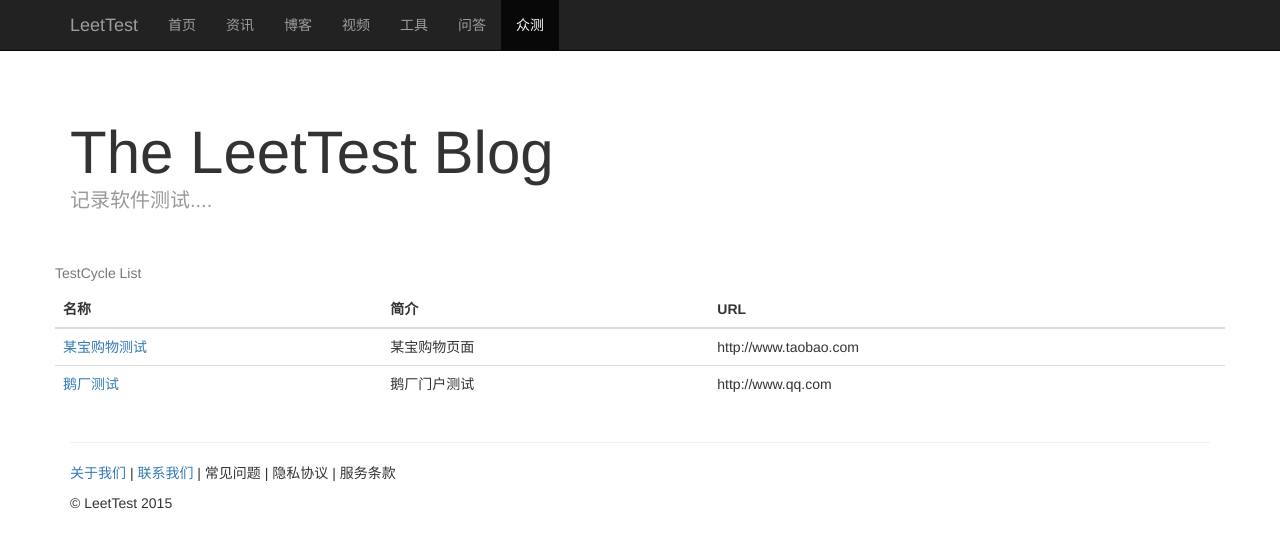
After one commit to nicevoice/leettest, a Django app: page /crowd/ in a window 1280 px wide. The commit adds this page. Shown: the top 548 px of the page. Run offline with Django 3.2, Linux system fonts and the light colour scheme; data comes from the database, SQL or seed files in the repository; both versions use the stored data as it was after the commit; parts of the project's set-up code (start-up, migrations or seed data) failed here and were passed over; some libraries are stand-ins or nearby versions.

Commit message:
add crowd modules

```diff
--- a/blog/templates/blog_list.html
+++ b/blog/templates/blog_list.html
@@ -82,5 +82,5 @@
         <a href="#">Back to top</a>
       </p>
     </footer>
-  </container>
+  </div>
 {% endblock %}
--- /dev/null
+++ b/crowd/models.py
@@ -0,0 +1,37 @@
+from django.contrib import admin
+from django.db import models
+
+class TestCycle(models.Model):
+    name=models.CharField(max_length=40)
+    description=models.TextField()
+    website=models.CharField(max_length=50,blank=True)
+    start_time = models.DateTimeField(auto_now_add=True)
+    end_time = models.DateTimeField(auto_now=True)
+
+    def __unicode__(self):
+        return self.name
+
+class TestCase(models.Model):
+    name=models.CharField(max_length=40)
+    description=models.TextField()
+    publish_time = models.DateTimeField(auto_now_add=True)
+    execute_time = models.DateTimeField(auto_now=True)
+    testcycle = models.ForeignKey(TestCycle)
+
+    def __unicode__(self):
+        return self.name
+
+
+class TestBug(models.Model):
+    name=models.CharField(max_length=40)
+    description=models.TextField()
+    publish_time = models.DateTimeField(auto_now_add=True)
+    execute_time = models.DateTimeField(auto_now=True)
+    testcycle = models.ForeignKey(TestCycle)
+
+    def __unicode__(self):
+        return self.name
+
+admin.site.register(TestCycle)
+admin.site.register(TestCase)
+admin.site.register(TestBug)
--- /dev/null
+++ b/crowd/templates/testcycle_list.html
@@ -0,0 +1,63 @@
+{% extends "base.html" %}
+{% block active-crowd %}
+  class="active"
+{% endblock %}
+
+
+{% block css %}
+    <!-- Custom styles for this template -->
+    <link href="../static/css/blog.css" rel="stylesheet">
+{% endblock %}
+
+{% block content %}
+    <div class="container">
+
+      <div class="blog-header">
+        <h1 class="blog-title">The LeetTest Blog</h1>
+        <p class="lead blog-description">记录软件测试....</p>
+      </div>
+
+      <div class="row">
+
+        <div class="col-sm-8 blog-main">
+
+          {% for article in articles%}
+            <div class="blog-post">
+              <h2 class="blog-post-title">{{ article.caption }}</h2>
+              <p class="blog-post-meta">{{ article.publish_time }} by {{ article.author }}</p>
+              <PRE>
+                {{ article.content }}
+              </PRE>
+            </div><!-- /.blog-post -->
+          {% endfor%}
+		</div><!-- /.blog-main -->
+		<div>
+			<table class="table table-hover">
+			   <caption>TestCycle List</caption>
+			   <thead>
+			      <tr>
+			         <th>名称</th>
+			         <th>简介</th>
+			         <th>URL</th>
+			      </tr>
+			   </thead>
+			   <tbody>
+			   	{% for testcycle in testcycles%}
+			      <tr>
+			         <td><a href="testcycle_show?id={{testcycle.id}}">{{ testcycle.name }}</a></td>
+			         <td>{{ testcycle.description }}</td>
+			         <td>{{ testcycle.website }}</td>
+			      </tr>
+			    {% endfor %}
+			   </tbody>
+			</table>
+
+
+        </div>
+
+
+
+      </div><!-- /.row -->
+
+  </div>
+{% endblock %}
--- /dev/null
+++ b/crowd/views.py
@@ -0,0 +1,23 @@
+from django.core.paginator import Paginator, PageNotAnInteger, EmptyPage
+from django.shortcuts import render_to_response
+
+from crowd.models import TestCycle
+
+
+def testcycle_list(request):
+    all_testcycles = TestCycle.objects.all()
+    p = Paginator(all_testcycles , 3)
+    page = request.GET.get('page') # Get page
+    try:
+        testcycles = p.page(page)
+    except PageNotAnInteger:
+        testcycles = p.page(1)
+    except EmptyPage:
+        testcycles = p.page(p.num_pages)
+    return render_to_response('testcycle_list.html', {"testcycles": testcycles})
+
+def testcycle_show(request):
+    #tid = request.REQUEST.get('id')
+    id=request.GET['id'];
+    testcycle = TestCycle.objects.get(id=id)
+    return render_to_response('testcycle_show.html', {"testcycle": testcycle})
--- a/leettest/settings.py
+++ b/leettest/settings.py
@@ -136,6 +136,7 @@ INSTALLED_APPS = (
     'index',
     'blog',
     'public',
+    'crowd',
     # Uncomment the next line to enable the admin:
     'django.contrib.admin',
     # Uncomment the next line to enable admin documentation:
--- a/leettest/urls.py
+++ b/leettest/urls.py
@@ -21,4 +21,6 @@ urlpatterns = patterns('',
     url('^$','index.views.index'),
 
     url(r'^blog/$','blog.views.blog_list'),
+    url(r'^crowd/$','crowd.views.testcycle_list'),
+    url(r'^crowd/testcycle_show/$','crowd.views.testcycle_show'),
 )
--- a/public/templates/base.html
+++ b/public/templates/base.html
@@ -38,7 +38,7 @@
             <li {% block active-video %}{% endblock %} ><a href="#video">视频</a></li>
             <li {% block active-tool %}{% endblock %} ><a href="#tool">工具</a></li>
             <li {% block active-answer %}{% endblock %} ><a href="#answer">问答</a></li>
-            <li {% block active-crowd %}{% endblock %} ><a href="#crowd">众测</a></li>
+            <li {% block active-crowd %}{% endblock %} ><a href="/crowd">众测</a></li>
           </ul>
         </div><!--/.nav-collapse -->
       </div>
```
Also changed, not shown: crowd/templates/testcycle_show.html (added, +33 -0 lines), crowd/tests.py (added, +16 -0 lines), crowd/__init__.py (added), sqlite.db, 1 other file.
